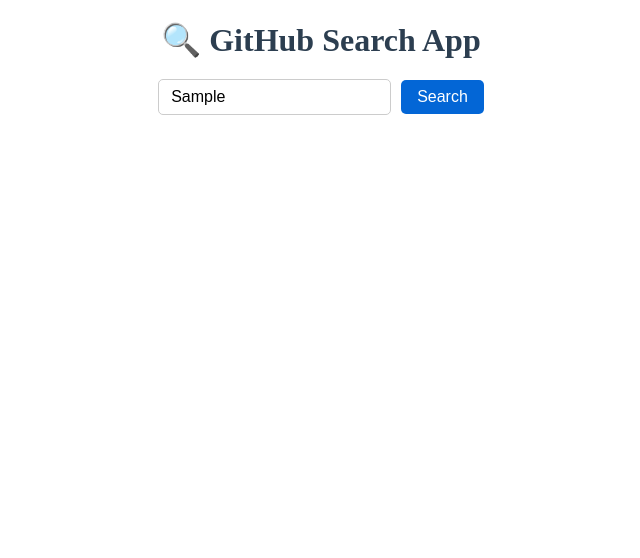
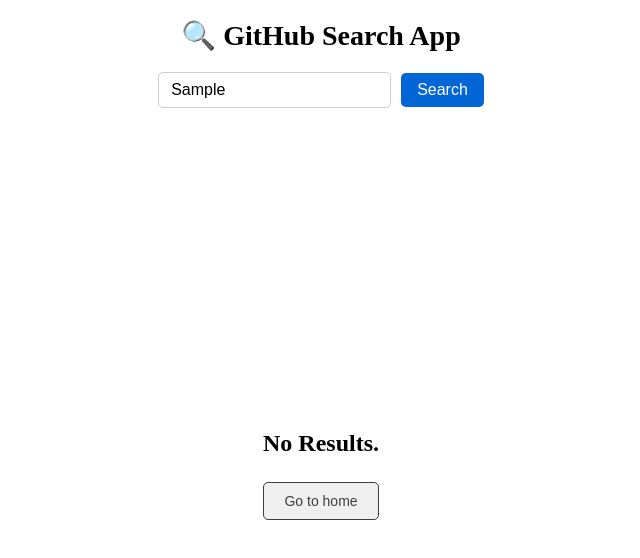
Before and after one commit to vishnuprasadvv/Github-Model-App, a React (Vite) app in the folder frontend/: page / in a window 1280 px wide. Both pictures are taken after typing "Sample" into the empty fields and a click on the button "Search". Shown: the top 558 px of the page, without its empty margins (327-967 px from the left). Built offline with nearby package versions, Linux system fonts and the light colour scheme; no server answers.

Commit message:
minor ui fixes and added no results and loading screens

```diff
--- a/frontend/src/App.css
+++ b/frontend/src/App.css
@@ -171,9 +171,14 @@
   }
 
   /* Title */
-  .title {
+  .main-title {
     font-size: 28px;
     margin-bottom: 20px;
+    cursor: pointer;
+  }
+
+  .main-title:hover {
+    color: #004ba1;
   }
 
   /* Input Field */
@@ -265,9 +270,9 @@
 .repo-detail-container {
     display: flex;
     align-items: flex-start;
-    gap: 30px;
+    gap: 40px;
     max-width: 1000px;
-    margin: 40px auto;
+    margin: 0px auto;
     padding: 20px;
     border: 1px solid #ddd;
     border-radius: 16px;
@@ -291,10 +296,18 @@
   .verified-badge {
     display: flex;
     align-items: center;
-    gap: 8px;
+    flex-direction: column;
     font-size: 14px;
     color: #6a737d;
     margin: 10px 0;
+  }
+
+  .verified-badge p {
+    font-size : 12px;
+  }
+
+  .verified-badge p span {
+    color: #0366d6;
   }
 
   /* Categories */
@@ -314,9 +327,19 @@
     text-decoration: none;
   }
 
+  .repo-details-category-heading {
+    text-align: start;
+    color: #6a737d;
+  }
+
   /* Right section - Content */
   .repo-right {
     flex: 1;
+  }
+
+  .repo-right .heading {
+    text-align: start;
+    color: #6a737d;
   }
 
   /* Title */
@@ -396,6 +419,7 @@
 .sortControls {
   display: flex;
   justify-content: flex-end;
+  align-items: center;
   margin-bottom: 20px;
 }
 
@@ -434,7 +458,6 @@
   border: 1px solid #eee;
   border-radius: 8px;
   transition: box-shadow 0.3s, transform 0.3s;
-  cursor: pointer;
 }
 
 .userCard:hover {
@@ -513,3 +536,60 @@
 .view-profile-button:hover {
   background: #218838;
 }
+
+.back-to-repo-btn {
+  display: inline-block;
+  margin: 20px 0;
+  padding: 10px 20px;
+  border: none;
+  border-radius: 5px;
+  background: rgb(61, 61, 61);
+  color: white;
+  font-size: 14px;
+  text-decoration: none;
+  cursor: pointer;
+  transition: background 0.3s;
+}
+
+.back-to-repo-btn:hover {
+  background: #24292e;
+}
+
+.back-button-div{
+  margin: auto;
+  max-width: 1000px;
+}
+
+.loading-div{
+  display: flex;
+  align-items: center;
+  justify-content: center;
+  height: 90vh;
+}
+
+.no-results-div{
+  display: flex;
+  flex-direction: column;
+  align-items: center;
+  justify-content: center;
+  height: 90vh;
+}
+
+.go-home-btn{
+  display: inline-block;
+  margin: 5px 0;
+  padding: 10px 20px;
+  border: 1px solid rgb(61, 61, 61);
+  border-radius: 5px ;
+  color: rgb(61, 61, 61);
+  font-size: 14px;
+  text-decoration: none;
+  cursor: pointer;
+  transition: background 0.3s;
+}
+
+.go-home-btn:hover {
+  background-color: #1a73e8;
+  color: white;
+  border: none;
+}
--- a/frontend/src/App.tsx
+++ b/frontend/src/App.tsx
@@ -1,31 +1,30 @@
-
-import './App.css';
-import axios from 'axios';
-import { IFollower, IRepo, IUser } from './types';
-import RepoList from './components/RepoList';
-import UserProfile from './components/UserProfile';
-import FollowersList from './components/FollowersList';
-import RepoDetail from './components/RepoDetails';
-import { useState } from 'react';
-import UserList from './components/UserList';
+import "./App.css";
+import axios from "axios";
+import { IFollower, IRepo, IUser } from "./types";
+import RepoList from "./components/RepoList";
+import UserProfile from "./components/UserProfile";
+import FollowersList from "./components/FollowersList";
+import RepoDetail from "./components/RepoDetails";
+import { useState } from "react";
+import UserList from "./components/UserList";
 
 const API_URL = "http://localhost:3000/api/users";
 
 type ViewType = "search" | "repos" | "repoDetail" | "followers" | "userList";
 
 function App() {
-  const [username, setUsername] = useState<string>('');
+  const [username, setUsername] = useState<string>("");
   const [userData, setUserData] = useState<IUser | null>(null);
   const [repos, setRepos] = useState<IRepo[]>([]);
   const [followers, setFollowers] = useState<IFollower[]>([]);
   const [selectedRepo, setSelectedRepo] = useState<IRepo | null>(null);
   const [view, setView] = useState<ViewType>("userList");
+  const [loading, setLoading] = useState(false);
 
   //search function
-  const handleSearch = async (targetUsername : string = username) => {
-
-    console.log(targetUsername)
-    if(!targetUsername) return alert('Please enter a username');
+  const handleSearch = async (targetUsername: string = username) => {
+    if (!targetUsername) return alert("Please enter a username");
+    setLoading(true);
 
     setView("search");
     setUserData(null);
@@ -33,22 +32,26 @@
     setFollowers([]);
 
     try {
-      const userResponse = await axios.get<IUser & { repos: IRepo[] }>(`${API_URL}/${targetUsername}`);
+      const userResponse = await axios.get<IUser & { repos: IRepo[] }>(
+        `${API_URL}/${targetUsername}`
+      );
 
-      console.log(userResponse.data)
       setUserData(userResponse.data);
       setRepos(userResponse.data.repositories);
       setView("repos");
     } catch (error) {
       alert("Error fetching user data");
       console.error(error);
+    }finally{
+      setLoading(false);
     }
-  }
+  };
 
   const handleShowFollowers = async () => {
     try {
-      const response = await axios.get<IFollower[]>(`${userData?.followersUrl}`);
-      console.log(response)
+      const response = await axios.get<IFollower[]>(
+        `${userData?.followersUrl}`
+      );
       setFollowers(response.data);
       setView("followers");
     } catch (error) {
@@ -56,22 +59,27 @@
     }
   };
 
-
-
   const handleSelectFollower = (followerUsername: string) => {
     setUsername(followerUsername);
-    handleSearch(followerUsername)
+    handleSearch(followerUsername);
   };
 
-  const handleSelectRepo = (repo:IRepo) =>{
+  const handleSelectRepo = (repo: IRepo) => {
     setSelectedRepo(repo);
-    setView('repoDetail');
+    setView("repoDetail");
+  };
+
+  const handleGoToHome = () => {
+    setView('userList');
+    setUsername('');
   }
 
   return (
-    <div className='main'>
+    <div className="main">
       <div className="github-search-container">
-      <h1 className="title">🔍 GitHub Search App</h1>
+        <h1 className="main-title" onClick={handleGoToHome}>
+          🔍 GitHub Search App
+        </h1>
         <div className="search-box">
           <input
             type="text"
@@ -86,7 +94,23 @@
         </div>
       </div>
 
-      {userData && (
+
+    {loading ? (
+      <div className="loading-div">
+        <h2>Loading...</h2>
+      </div>
+    ) : (
+      <div>
+
+        { username.length && userData === null && (
+           <div className="no-results-div">
+           <h2>No Results.</h2>
+           <button
+           onClick={handleGoToHome}
+           className="go-home-btn">Go to home</button>
+         </div>
+        )}
+ {userData && view !== "userList" && view !== "repoDetail" && (
         <UserProfile user={userData} onShowFollowers={handleShowFollowers} />
       )}
 
@@ -106,13 +130,11 @@
       )}
 
       {view === "userList" && <UserList onSelectUser={handleSearch} />}
-
-      {view !== "search" && (
-        <button onClick={() => setView("repos")}>Back to Repos</button>
+      </div>
     )}
 
     </div>
-  )
+  );
 }
 
-export default App
+export default App;
--- a/frontend/src/components/RepoDetails.tsx
+++ b/frontend/src/components/RepoDetails.tsx
@@ -9,7 +9,15 @@
 
 const RepoDetail: React.FC<Props> = ({ repo, onBack }) => {
   return (
+    <div>
+      <div className="back-button-div">
+
+       <button onClick={onBack} className="back-button">
+       &larr; Back to repositories
+      </button>
+      </div>
     <div className="repo-detail-container">
+
     {/* Left Section */}
     <div className="repo-left">
       <img
@@ -19,16 +27,21 @@
       />
       <div className="verified-badge">
         ✅ Verified by GitHub
+        <p>GitHub confirms that this app meets the <span>requirements for verification</span></p>
       </div>
+      <div>
+      <p className="repo-details-category-heading">Categories</p>
       <div className="repo-categories">
         <span className="repo-category">Code Review</span>
         <span className="repo-category">Open Source</span>
         <span className="repo-category">Free</span>
       </div>
+      </div>
     </div>
 
     {/* Right Section */}
     <div className="repo-right">
+      <p className="heading">Application</p>
       <h2 className="repo-title">{repo.name}</h2>
       <button
         className="repo-action"
@@ -42,10 +55,9 @@
 
 
       <br />
-      <button onClick={onBack} className="back-button">
-        Back to Repositories
-      </button>
+
     </div>
+  </div>
   </div>
   );
 };
```
Also changed, not shown: frontend/src/components/UserList.tsx (+27 -15 lines). Lines whose indentation alone changed are shown as unchanged.
